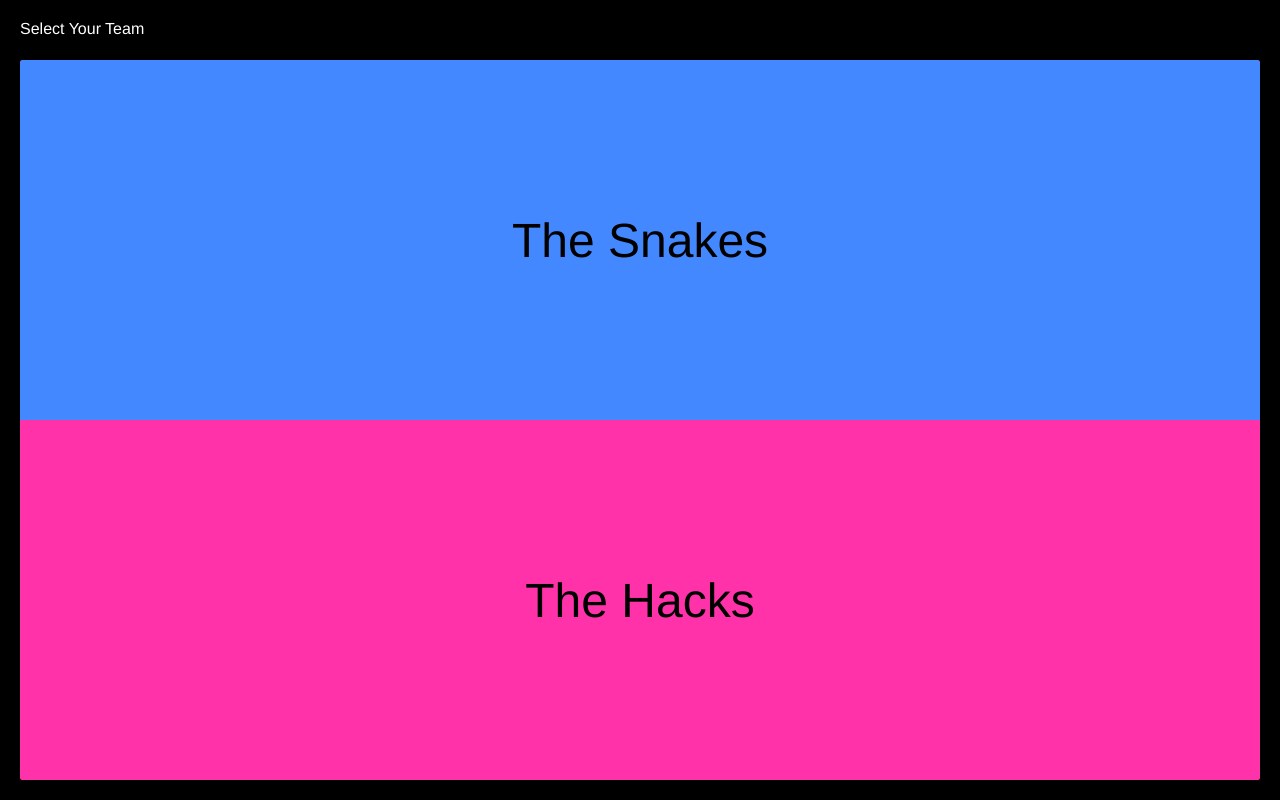
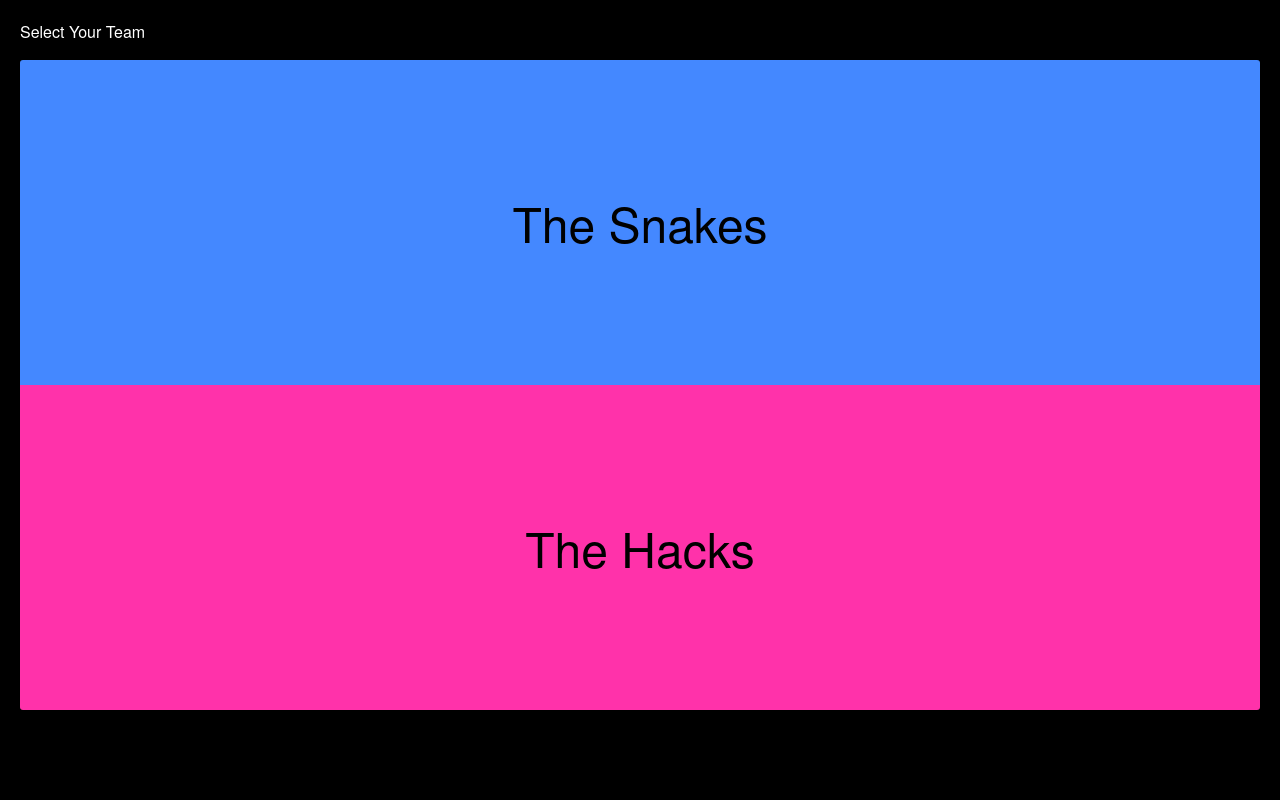
Before and after one commit to leonardpauli/snakecast-web, a Vue app: page /game in a window 1280 px wide. Built offline with nearby package versions, Linux system fonts and the light colour scheme.

Commit message:
fixed sizing

```diff
--- a/src/App.vue
+++ b/src/App.vue
@@ -7,14 +7,16 @@
 body, html
 	background black
 	color gray
+	position fixed
+	width 100vw
+	height 100vh
+	overflow hidden
+	font-family HelveticaNeue, Avenir, Helvetica, Arial, sans-serif
+	-webkit-font-smoothing antialiased
+	-moz-osx-font-smoothing grayscale
 
 *
 	margin 0px
 	padding 0px
 
-#app
-	font-family 'Avenir', Helvetica, Arial, sans-serif
-	-webkit-font-smoothing antialiased
-	-moz-osx-font-smoothing grayscale
-
 </style>
--- a/src/views/Game/SelectTeamModal.vue
+++ b/src/views/Game/SelectTeamModal.vue
@@ -57,9 +57,11 @@ fullsize()
 
 	$title_height = 40px + $padding
 	& > .title
+		font-family "HelveticaNeue-CondensedBold", "HelveticaNeue-Medium", "HelveticaNeue"
 		position relative
 		height ($title_height - $padding)
-		left $padding
+		padding-left $padding
+		box-sizing border-box
 		color $white
 		margin-top $padding
 
@@ -68,7 +70,7 @@ fullsize()
 		left $padding
 		width "calc(100% - %s)" % ($padding * 2)
 		height "calc(100% - %s)" % ($title_height + $padding)
-		background $red
+		// background $red
 		border-radius 3px
 		overflow: hidden
 
--- a/src/views/Game/index.vue
+++ b/src/views/Game/index.vue
@@ -20,7 +20,7 @@ fullsize()
 	top 0px
 	left 0px
 	width 100%
-	height 100%
+	height calc(100% - 70px)
 
 .root
 	fullsize()
```
